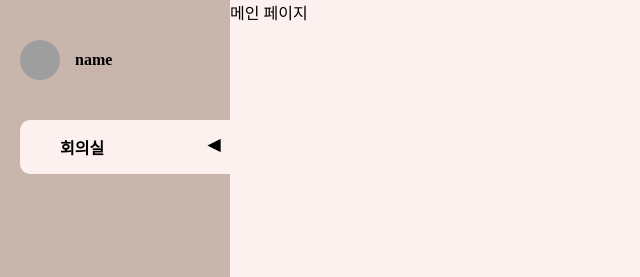
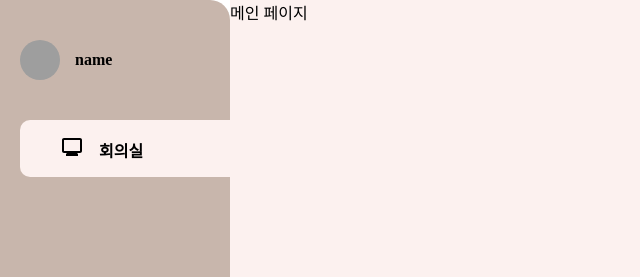
Before and after one commit to JBJNY/jbjny_management, a React app: page / in a window 1280 px wide. Shown: the top 277 px of the page, without its empty margins (0-640 px from the left). Built offline with nearby package versions, Linux system fonts and the light colour scheme; grey boxes are pictures that could not be loaded.

Commit message:
new: nav icon 추가

```diff
--- a/package.json
+++ b/package.json
@@ -11,7 +11,10 @@
   },
   "dependencies": {
     "@babel/preset-typescript": "^7.16.5",
-    "@mui/material": "^5.2.6",
+    "@emotion/react": "^11.7.1",
+    "@emotion/styled": "^11.6.0",
+    "@mui/icons-material": "^5.4.1",
+    "@mui/material": "^5.4.1",
     "@types/react-dom": "^17.0.11",
     "axios": "^0.24.0",
     "css-loader": "^6.5.1",
--- a/src/components/layout/Nav.tsx
+++ b/src/components/layout/Nav.tsx
@@ -1,6 +1,8 @@
 import React, { useState } from "react";
 import styled from "styled-components";
 import theme from "@Styles/theme";
+import MonitorIcon from "@mui/icons-material/Monitor";
+import HomeIcon from "@mui/icons-material/Home";
 
 const Nav = () => {
   const [menuSelected, setMenuSelected] = useState("meetingRoom");
@@ -19,14 +21,23 @@ const Nav = () => {
           lightPink={theme.color.lightPink}
           isOpen={isOpen}
         >
+          <MonitorIcon />
           <span>회의실</span>
-          <span>◀</span>
         </Item>
 
         <MeetingRoomList lightPink={theme.color.lightPink} isOpen={isOpen}>
-          <MeetingRoom>내 회의실</MeetingRoom>
-          <MeetingRoom>회의실 1</MeetingRoom>
-          <MeetingRoom>회의실 2</MeetingRoom>
+          <MeetingRoom>
+            <HomeIcon />
+            <span>내 회의실</span>
+          </MeetingRoom>
+          <MeetingRoom>
+            <HomeIcon />
+            <span>회의실 1</span>
+          </MeetingRoom>
+          <MeetingRoom>
+            <HomeIcon />
+            <span>회의실 2</span>
+          </MeetingRoom>
         </MeetingRoomList>
       </NavMenu>
     </Aside>
@@ -41,9 +52,12 @@ const Aside = styled.aside<{ brown: string }>`
   top: 0;
   width: 210px;
   background-color: ${(props) => props.brown};
-  height: 100%;
+  height: calc(100% - 40px);
   overflow-y: hidden;
   padding: 40px 0px 0px 20px;
+  border-top-right-radius: 20px;
+  border-bottom-right-radius: 20px;
+  user-select: none;
 `;
 
 const Profile = styled.div`
@@ -69,18 +83,17 @@ const NavMenu = styled.div`
 `;
 
 const Item = styled.div<{ menuSelected: boolean; lightPink: string; isOpen: boolean }>`
-  padding: 15px 10px 15px 40px;
+  padding: 15px 40px 15px 40px;
   font-weight: 600;
   border-bottom-left-radius: 10px;
   border-top-left-radius: 10px;
   background-color: ${(props) => (props.menuSelected ? props.lightPink : "unset")};
   display: flex;
-  justify-content: space-between;
   cursor: pointer;
 
-  span:nth-child(2) {
-    transition: all 0.5s;
-    transform: ${(props) => (props.isOpen ? "rotate(-90deg)" : "rotate(0deg)")};
+  span {
+    margin-top: 3px;
+    margin-left: 15px;
   }
 `;
 
@@ -89,7 +102,7 @@ const MeetingRoomList = styled.ul<{ lightPink: string; isOpen: boolean }>`
   position: relative;
   top: -7px;
   margin: 0px;
-  height: ${(props) => (props.isOpen ? "150px" : "0px")};
+  height: ${(props) => (props.isOpen ? "160px" : "0px")};
   list-style: none;
   border-bottom-left-radius: 10px;
   background-color: ${(props) => props.lightPink};
@@ -97,12 +110,16 @@ const MeetingRoomList = styled.ul<{ lightPink: string; isOpen: boolean }>`
 `;
 
 const MeetingRoom = styled.li`
-  padding: 15px 10px 15px 40px;
+  padding: 15px 20px 15px 20px;
   font-weight: 600;
   border-bottom-left-radius: 10px;
   border-top-left-radius: 10px;
   background-color: "unset";
   display: flex;
-  justify-content: space-between;
   cursor: pointer;
+
+  span {
+    margin-top: 3px;
+    margin-left: 15px;
+  }
 `;
```
Also changed, not shown: 1 other file (tests, documents, lock files or other folders).
